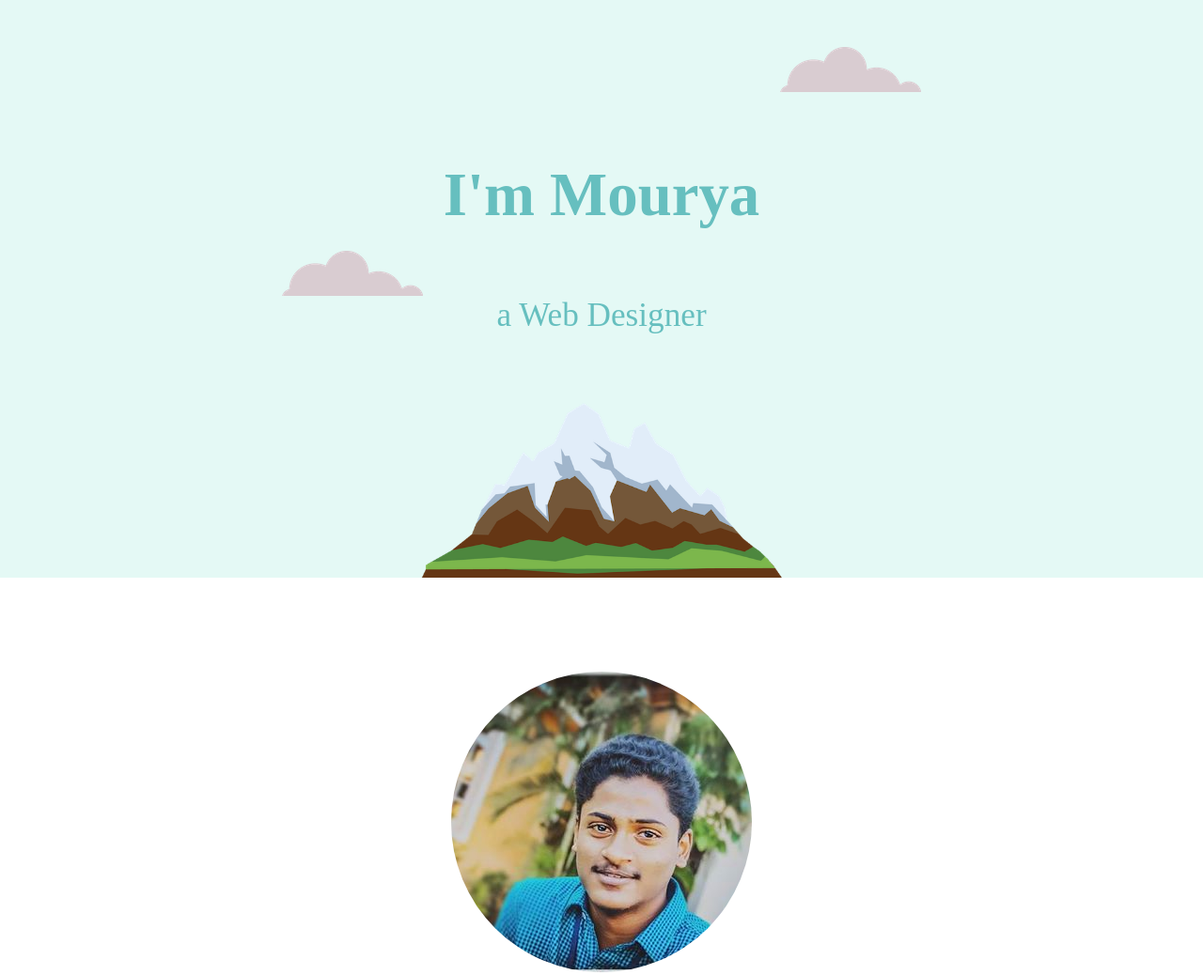
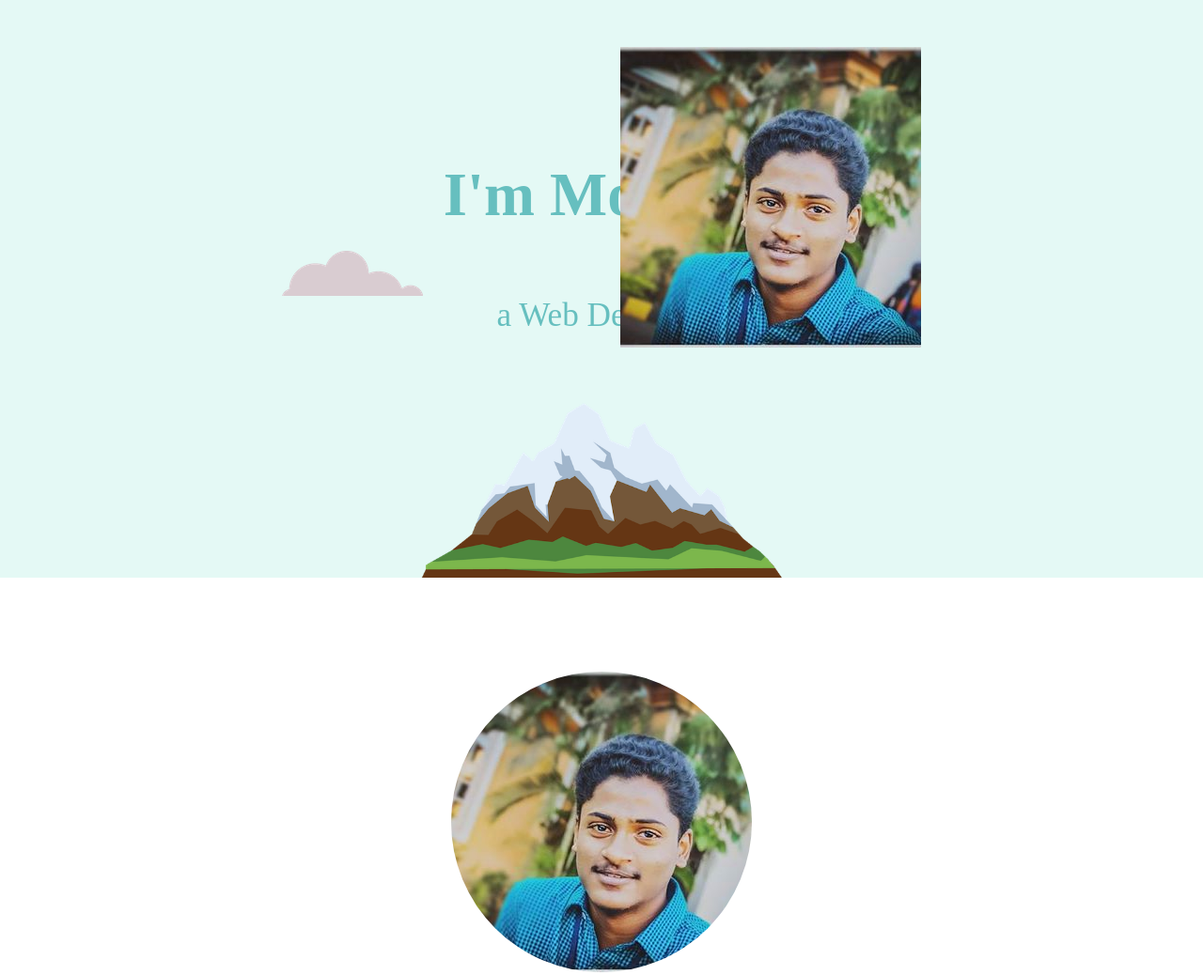
Before and after one commit to mouryateja/mywebsite, a plain HTML site: page index.html in a window 1280 px wide. Shown: the top 1038 px of the page at 94% size. Drawn offline with Linux system fonts and the light colour scheme; a web font is replaced by a local one.

Commit message:
Update index.html

```diff
--- a/index.html
+++ b/index.html
@@ -12,7 +12,7 @@
 
 <body>
   <div class="top">
-    <img class="top-cloud"src="images\cloud.png" alt="cloud-img"></img>
+    <img class="top-cloud"src="mourya.jpg" alt="cloud-img"></img>
     <h1>I'm Mourya</h1>
     <h2>a Web Designer</h2>
     <img class="bottom-cloud" src="images\cloud.png" alt="cloud-img"></img>
```
